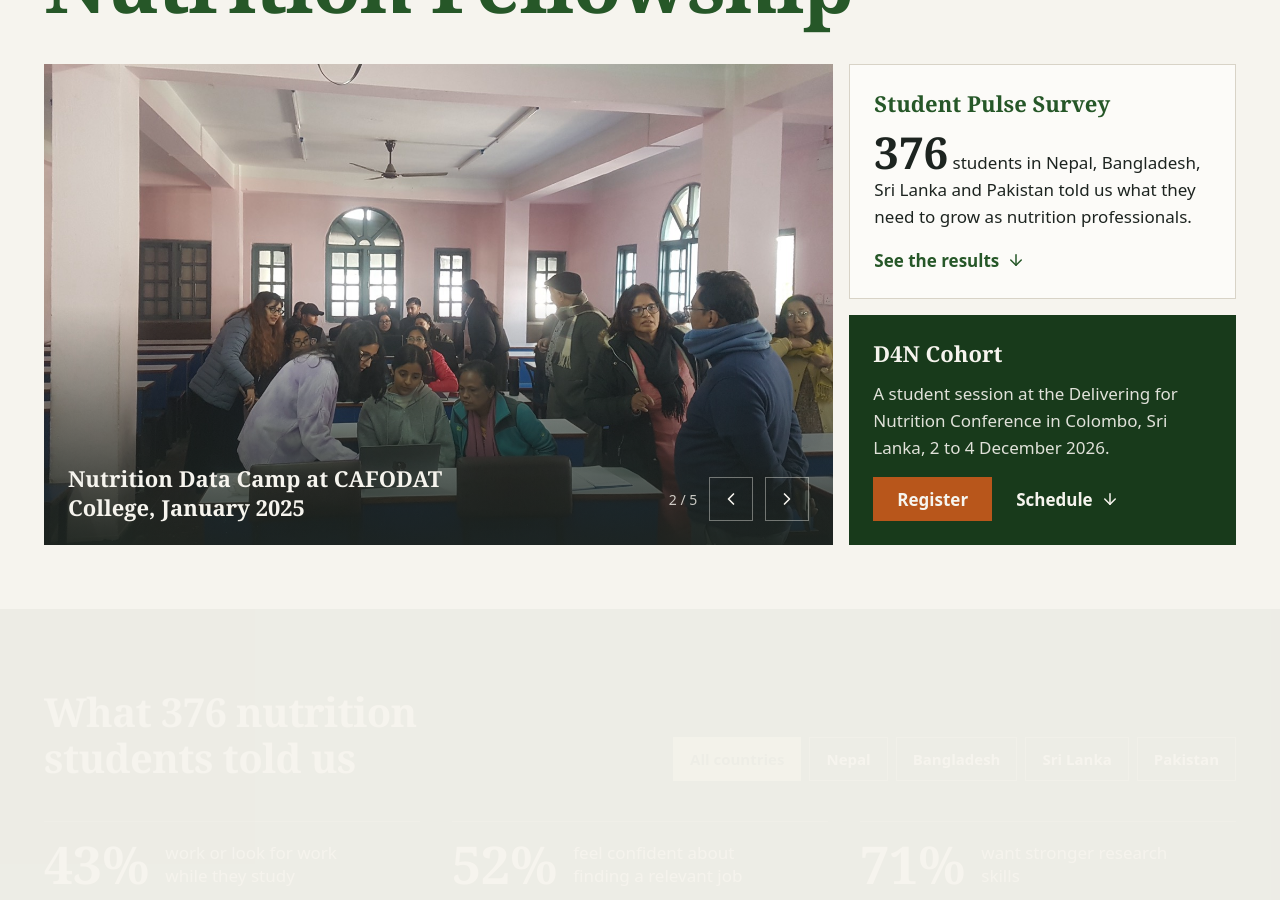
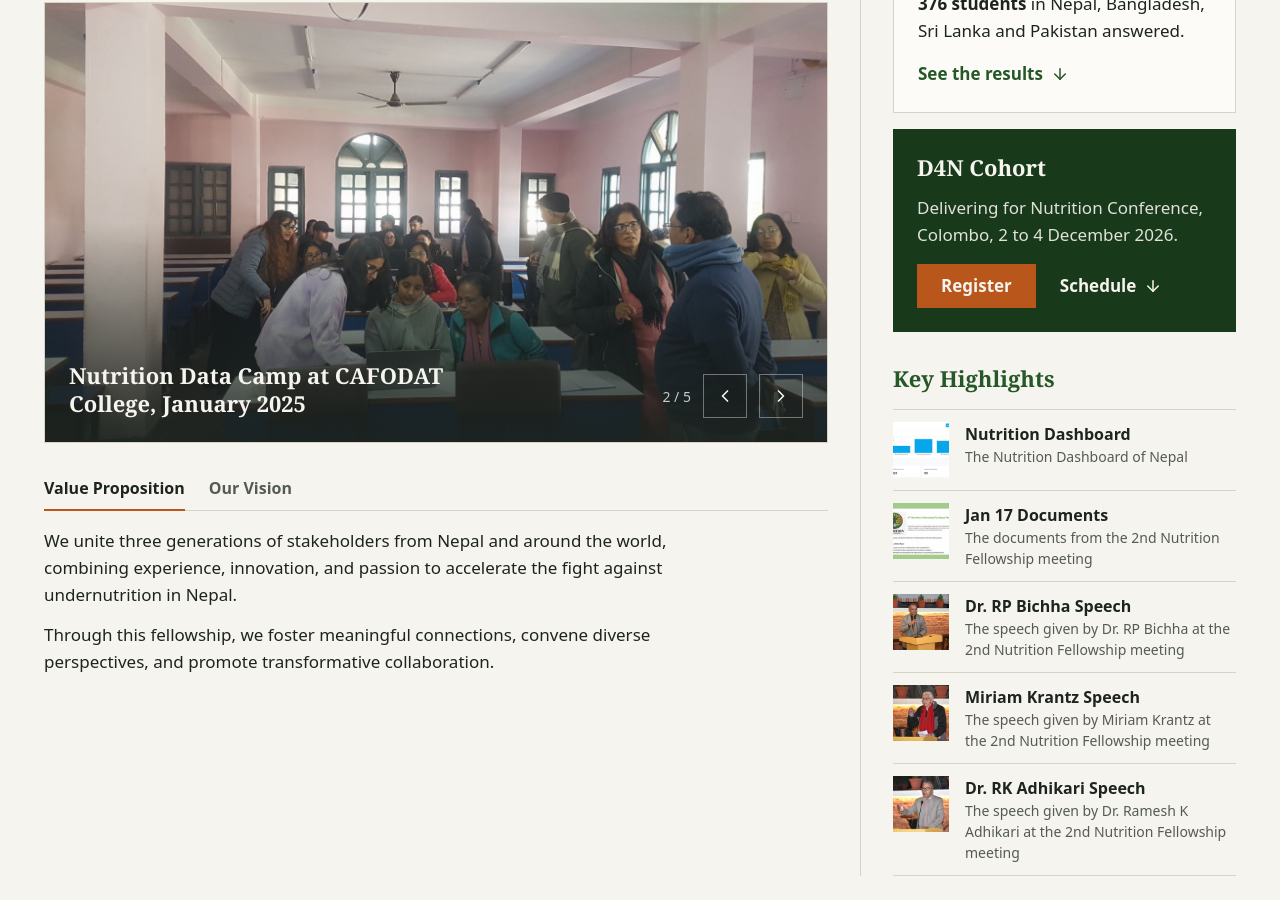
Before and after one commit to vital4nepal/nutrition-fellowship, a React (Create React App) app: page / in a window 1280 px wide. Shown: the part 180-1080 px from the top of the page. Built offline with nearby package versions, Linux system fonts and the light colour scheme.

Commit message:
[style] compact survey charts, restore original hero layout, trim d4n and chapters

```diff
--- a/src/App.js
+++ b/src/App.js
@@ -3,9 +3,7 @@ import Topbar from './components/Topbar';
 import Navbar from './components/Navbar';
 import Hero from './components/Hero';
 import SurveyDashboard from './components/SurveyDashboard';
-import About from './components/About';
 import D4N from './components/D4N';
-import CoverpageRight from './components/CoverpageRight';
 import CountryChapter from './components/CountryChapter';
 import Repository from './components/Repository';
 import Events from './components/Events';
@@ -43,11 +41,9 @@ function App() {
             <main id="main" tabIndex={-1} className="outline-none">
               <Hero />
               <SurveyDashboard />
-              <About />
               <D4N />
               <Initiatives/>
               <CountryChapter />
-              <Section name="highlights" id="highlights"><CoverpageRight /></Section>
               <Repository/>
               <Events/>
               <Section
--- a/src/components/About.js
+++ b/src/components/About.js
@@ -1,38 +1,98 @@
-import React from 'react';
-import { Section, SectionTitle } from './ui';
+import React, { useState } from 'react';
 
-// The vision and the pillars come from the Fellowship brief. Each pillar line is the brief's text, shortened.
-const pillars = [
-  { name: 'Convene', line: 'Build networks that share knowledge and drive collective action.' },
-  { name: 'Celebrate', line: 'Share the stories of nutrition champions and the lessons they learned.' },
-  { name: 'Collaborate', line: 'Advocate for political will, accountability and resources for nutrition.' },
-  { name: 'Connect', line: 'Link global and national institutions for research, data and innovation.' },
-  { name: 'Coach', line: 'Give students and emerging professionals the skills to lead nutrition initiatives.' },
+const pillars = ['Celebrate', 'Convene', 'Coach', 'Collaborate', 'Connect'];
+
+const tabs = [
+  {
+    id: 'value',
+    label: 'Value Proposition',
+    panel: (
+      <div className="space-y-3 text-body text-ink">
+        <p className="max-w-[65ch]">
+          We unite three generations of stakeholders from Nepal and around the world, combining experience, innovation, and passion to accelerate the fight against undernutrition in Nepal.
+        </p>
+        <p className="max-w-[65ch]">
+          Through this fellowship, we foster meaningful connections, convene diverse perspectives, and promote transformative collaboration.
+        </p>
+      </div>
+    ),
+  },
+  {
+    id: 'vision',
+    label: 'Our Vision',
+    panel: (
+      <div className="space-y-3">
+        <p className="max-w-[65ch] font-serif text-sub font-semibold text-green">
+          “No Nepali is deprived of right to be free from undernutrition and suffer from ills effect of overnutrition”
+        </p>
+        <p className="max-w-[65ch] text-body text-muted">
+          “Bound by purpose, United for Nutrition: A fellowship to Nourish Generations”
+        </p>
+        <ul className="flex flex-wrap gap-x-4 gap-y-1 text-ui font-semibold text-green">
+          {pillars.map((pillar) => (
+            <li key={pillar}>{pillar}</li>
+          ))}
+        </ul>
+      </div>
+    ),
+  },
 ];
 
-const About = () => (
-  <Section name="about" id="aboutus" bordered={false}>
-    <SectionTitle>About Us</SectionTitle>
-    <div className="mt-8 grid gap-8 lg:grid-cols-12 lg:gap-12">
-      <blockquote className="font-serif text-[clamp(1.75rem,3.4vw,2.75rem)] font-semibold italic leading-tight text-ink lg:col-span-7">
-        “A world free from the effects of undernutrition and overnutrition.”
-      </blockquote>
-      <div className="space-y-4 text-body lg:col-span-5">
-        <p>
-          We unite three generations of stakeholders from Nepal and around the world, combining experience, innovation, and passion to accelerate the fight against undernutrition.
-        </p>
-        <p className="font-semibold text-green">Bound by purpose, united for nutrition.</p>
+/** The About Us tabs under the slideshow. The arrow keys, Home and End move between the tabs. */
+const About = () => {
+  const [activeTab, setActiveTab] = useState(tabs[0].id);
+
+  const onTabKeyDown = (event) => {
+    const current = tabs.findIndex((tab) => tab.id === activeTab);
+    const targets = {
+      ArrowLeft: (current + tabs.length - 1) % tabs.length,
+      ArrowRight: (current + 1) % tabs.length,
+      Home: 0,
+      End: tabs.length - 1,
+    };
+    if (!(event.key in targets)) return;
+    event.preventDefault();
+    const next = tabs[targets[event.key]].id;
+    setActiveTab(next);
+    document.getElementById(`about-tab-${next}`).focus();
+  };
+
+  return (
+    <div id="aboutus" className="mt-6">
+      <div role="tablist" aria-label="About Us" onKeyDown={onTabKeyDown} className="flex gap-6 border-b border-line">
+        {tabs.map((tab) => (
+          <button
+            key={tab.id}
+            type="button"
+            role="tab"
+            id={`about-tab-${tab.id}`}
+            aria-selected={tab.id === activeTab}
+            aria-controls={`about-panel-${tab.id}`}
+            tabIndex={tab.id === activeTab ? 0 : -1}
+            onClick={() => setActiveTab(tab.id)}
+            className={`-mb-px h-11 border-b-2 text-base font-semibold transition-colors hover:text-green ${
+              tab.id === activeTab ? 'border-accent text-ink' : 'border-transparent text-muted'
+            }`}
+          >
+            {tab.label}
+          </button>
+        ))}
+      </div>
+      <div className="min-h-[140px] pt-4">
+        {tabs.map((tab) => (
+          <div
+            key={tab.id}
+            role="tabpanel"
+            id={`about-panel-${tab.id}`}
+            aria-labelledby={`about-tab-${tab.id}`}
+            hidden={tab.id !== activeTab}
+          >
+            {tab.panel}
+          </div>
+        ))}
       </div>
     </div>
-    <ul className="mt-12 grid border-t border-line sm:grid-cols-2 lg:grid-cols-5">
-      {pillars.map(({ name, line }) => (
-        <li key={name} className="border-b border-line py-5 sm:pr-6 lg:border-b-0 lg:border-l lg:px-6 lg:first:border-l-0 lg:first:pl-0">
-          <h3 className="text-xl text-green">{name}</h3>
-          <p className="mt-2 text-ui text-ink">{line}</p>
-        </li>
-      ))}
-    </ul>
-  </Section>
-);
+  );
+};
 
 export default About;
--- a/src/components/CoverpageRight.js
+++ b/src/components/CoverpageRight.js
@@ -36,8 +36,8 @@ const highlights = [
 
 const CoverpageRight = () => (
   <>
-    <SectionTitle>Key Highlights</SectionTitle>
-    <ul className="mt-6 border-t border-line lg:grid lg:grid-cols-2 lg:gap-x-8">
+    <SectionTitle size="sidebar">Key Highlights</SectionTitle>
+    <ul className="mt-4 border-t border-line">
       {highlights.map((highlight) => (
         <li key={highlight.topic}>
           <a
--- a/src/components/D4N.js
+++ b/src/components/D4N.js
@@ -1,79 +1,35 @@
 import React from 'react';
-import { Section, SectionTitle, SubTitle } from './ui';
+import { Section, SectionTitle } from './ui';
 
 // The session plan from the D4N concept note. `minutes` drives the width of each block on the timeline.
 const schedule = [
-  {
-    minutes: 15,
-    title: 'South Asian student voice',
-    detail: 'Students present the key findings of the multi-country Pulse Survey.',
-    fill: 'bg-green',
-  },
-  {
-    minutes: 25,
-    title: 'From learning to doing',
-    detail: 'Student teams from Nepal, Bangladesh and Sri Lanka show their own analyses of real nutrition data.',
-    fill: 'bg-meadow',
-  },
-  {
-    minutes: 45,
-    title: 'Regional plenary',
-    detail: 'Leaders from government, academia, research and donors discuss how to support the next generation.',
-    fill: 'bg-deep',
-  },
-  {
-    minutes: 5,
-    title: 'South Asia Call to Action',
-    detail: 'The session closes with a call to action shaped by the survey and the discussion.',
-    fill: 'bg-accent',
-  },
-];
-
-const starts = schedule.map((_, index) => schedule.slice(0, index).reduce((sum, part) => sum + part.minutes, 0));
-
-const presentations = [
-  { country: 'Nepal', topic: 'WHA target assessment and what it means for stunting and anemia control' },
-  { country: 'Bangladesh', topic: 'Breastfeeding trends, inequalities and program implications' },
-  { country: 'Sri Lanka', topic: 'Regional review of iodine deficiency and salt iodization' },
+  { minutes: 15, title: 'South Asian student voice', fill: 'bg-green' },
+  { minutes: 25, title: 'From learning to doing', fill: 'bg-meadow' },
+  { minutes: 45, title: 'Regional plenary', fill: 'bg-deep' },
+  { minutes: 5, title: 'South Asia Call to Action', fill: 'bg-accent' },
 ];
 
 const D4N = () => (
   <Section name="d4n" id="d4n">
-    <SectionTitle>D4N Cohort</SectionTitle>
-    <div className="mt-8 grid gap-10 lg:grid-cols-12 lg:gap-12">
+    <div className="grid gap-8 lg:grid-cols-12 lg:gap-12">
       <div className="lg:col-span-5">
-        <SubTitle>Building a fit-for-purpose nutrition workforce in South Asia</SubTitle>
-        <p className="mt-3 max-w-[60ch] text-body">
-          A 90-minute special event at the Delivering for Nutrition (D4N) Conference in Colombo, Sri Lanka, 2 to 4 December 2026. Students bring their survey findings and their own analyses to government, academia and donors.
+        <SectionTitle>D4N Cohort</SectionTitle>
+        <p className="mt-4 max-w-[45ch] text-body">
+          Students present at the Delivering for Nutrition Conference in Colombo, Sri Lanka, 2 to 4 December 2026.
         </p>
-        <ul className="mt-6 border-t border-line">
-          {presentations.map(({ country, topic }) => (
-            <li key={country} className="grid grid-cols-[6.5rem_1fr] gap-4 border-b border-line py-3 text-ui">
-              <span className="font-semibold text-green">{country}</span>
-              <span>{topic}</span>
-            </li>
-          ))}
-        </ul>
       </div>
-
       <div className="lg:col-span-7">
-        <SubTitle>Schedule</SubTitle>
-        <div aria-hidden="true" className="mt-4 flex h-3 gap-0.5">
+        <div aria-hidden="true" className="flex h-2 gap-0.5">
           {schedule.map(({ title, minutes, fill }) => (
             <div key={title} className={fill} style={{ flexGrow: minutes, flexBasis: 0 }} />
           ))}
         </div>
-        <ol className="mt-2">
-          {schedule.map(({ title, detail, minutes, fill }, index) => (
-            <li key={title} className="grid grid-cols-[7.75rem_1fr] gap-4 border-b border-line py-4">
-              <span className="flex items-baseline gap-2 whitespace-nowrap text-ui tabular-nums text-muted">
-                <span aria-hidden="true" className={`h-2.5 w-2.5 shrink-0 ${fill}`} />
-                {starts[index]} to {starts[index] + minutes} min
-              </span>
-              <span>
-                <span className="block text-lg font-semibold text-ink">{title}</span>
-                <span className="mt-1 block text-ui text-muted">{detail}</span>
-              </span>
+        <ol className="mt-1">
+          {schedule.map(({ title, minutes, fill }) => (
+            <li key={title} className="flex items-center gap-3 border-b border-line py-3 text-body">
+              <span aria-hidden="true" className={`h-2.5 w-2.5 shrink-0 ${fill}`} />
+              <span className="font-semibold text-ink">{title}</span>
+              <span className="ml-auto whitespace-nowrap text-meta tabular-nums text-muted">{minutes} min</span>
             </li>
           ))}
         </ol>
--- a/src/components/Hero.js
+++ b/src/components/Hero.js
@@ -1,7 +1,9 @@
 import React, { useEffect, useState } from 'react';
 import { ArrowDown, ChevronLeft, ChevronRight } from 'lucide-react';
 import { ALL, countries, respondentsFor } from '../data/pulseSurvey';
-import { container } from './ui';
+import About from './About';
+import CoverpageRight from './CoverpageRight';
+import { SectionTitle, container } from './ui';
 
 const SLIDE_INTERVAL_MS = 6000;
 
@@ -39,7 +41,7 @@ function Slideshow() {
 
   return (
     <figure
-      className="relative aspect-[4/3] overflow-hidden bg-ink sm:aspect-[16/10] lg:aspect-auto lg:h-full lg:min-h-[30rem]"
+      className="relative aspect-[4/3] overflow-hidden border border-line bg-ink sm:aspect-[16/9]"
       onPointerEnter={(event) => event.pointerType === 'mouse' && setPaused(true)}
       onPointerLeave={(event) => event.pointerType === 'mouse' && setPaused(false)}
       onFocus={() => setPaused(true)}
@@ -87,22 +89,18 @@ const cardLink =
   'inline-flex min-h-11 items-center gap-2 font-semibold underline-offset-4 transition-colors hover:underline';
 
 const Hero = () => (
-  <section data-section="hero" className={`${container} pb-12 pt-8 lg:pb-16 lg:pt-12`}>
-    <h1 className="text-[clamp(2.5rem,6.5vw,5rem)] leading-[1.05] tracking-[-0.02em] text-green">
-      Nutrition Fellowship
-    </h1>
-    <div className="mt-8 grid gap-4 lg:mt-10 lg:grid-cols-12">
+  <section data-section="hero" className={`${container} pb-12 pt-6 lg:pb-16 lg:pt-8`}>
+    <div className="grid gap-10 lg:grid-cols-12 lg:gap-8">
       <div className="lg:col-span-8">
+        <SectionTitle as="h1" className="mb-6 lg:mb-8">Nutrition Fellowship</SectionTitle>
         <Slideshow />
+        <About />
       </div>
-      <div className="grid gap-4 sm:grid-cols-2 lg:col-span-4 lg:grid-cols-1">
+      <div className="grid content-start gap-4 sm:grid-cols-2 lg:col-span-4 lg:grid-cols-1 lg:border-l lg:border-line lg:pl-8">
         <article className="flex flex-col border border-line bg-surface p-6">
           <h2 className="text-sub text-green">Student Pulse Survey</h2>
           <p className="mt-3 text-body">
-            <strong className="font-serif text-[2.75rem] font-semibold leading-none text-ink">
-              {respondentsFor(ALL)}
-            </strong>{' '}
-            students in {countryList} told us what they need to grow as nutrition professionals.
+            <strong className="font-semibold text-ink">{respondentsFor(ALL)} students</strong> in {countryList} answered.
           </p>
           <a href="/#dashboard" className={`${cardLink} mt-auto pt-4 text-green`}>
             See the results
@@ -112,7 +110,7 @@ const Hero = () => (
         <article className="flex flex-col bg-deep p-6 text-paper">
           <h2 className="text-sub">D4N Cohort</h2>
           <p className="mt-3 text-body text-paper/90">
-            A student session at the Delivering for Nutrition Conference in Colombo, Sri Lanka, 2 to 4 December 2026.
+            Delivering for Nutrition Conference, Colombo, 2 to 4 December 2026.
           </p>
           <div className="mt-auto flex flex-wrap items-center gap-x-6 gap-y-2 pt-4">
             {/* No registration link exists yet, so the button is disabled instead of pointing nowhere. */}
@@ -129,6 +127,9 @@ const Hero = () => (
             </a>
           </div>
         </article>
+        <div id="highlights" className="mt-4 sm:col-span-2 lg:col-span-1">
+          <CoverpageRight />
+        </div>
       </div>
     </div>
   </section>
--- a/src/components/SurveyDashboard.js
+++ b/src/components/SurveyDashboard.js
@@ -1,11 +1,11 @@
 import React, { useState } from 'react';
 import {
-  ALL, challenges, countFor, countries, jobConfidence, profile, respondentsFor, sdgOutlook, skills,
+  ALL, challenges, countFor, countries, jobConfidence, respondentsFor, sdgOutlook, skills,
 } from '../data/pulseSurvey';
-import { container } from './ui';
+import { Section, SectionTitle } from './ui';
 
-const views = [{ id: ALL, label: 'All countries' }, ...countries];
-const TOP_ROWS = 6;
+const views = [{ id: ALL, label: 'All' }, ...countries];
+const TOP_ROWS = 4;
 
 const percent = (count, total) => Math.round((count / total) * 100);
 
@@ -18,29 +18,30 @@ const confidenceFill = {
 };
 const sdgFill = { yes: 'bg-chart-pos-strong', no: 'bg-chart-neg-strong', unsure: 'bg-chart-neutral' };
 
-const chartTitle = 'font-serif text-xl font-semibold text-paper';
+const card = 'border border-line bg-surface p-5';
+const cardTitle = 'font-sans text-ui font-semibold text-ink';
 
-/** The six most frequent answers as horizontal bars. Every bar is a share of 100%, so both charts read on one scale. */
-function BarChart({ title, rows, view, total }) {
+/** The most frequent answers as thin bars. Every bar is a share of 100%, so the cards read on one scale. */
+function BarCard({ title, rows, view, total }) {
   const ranked = rows
     .map((row) => ({ ...row, count: countFor(row, view) }))
     .sort((a, b) => b.count - a.count)
     .slice(0, TOP_ROWS);
   return (
-    <figure>
-      <figcaption className={chartTitle}>{title}</figcaption>
-      <ul className="mt-5 space-y-4">
+    <figure className={card}>
+      <figcaption className={cardTitle}>{title}</figcaption>
+      <ul className="mt-4 space-y-3">
         {ranked.map(({ id, label, count }) => {
           const share = percent(count, total);
           return (
             <li key={id} title={`${count} of ${total} students`}>
-              <div className="flex items-baseline justify-between gap-4 text-ui">
-                <span className="text-paper/90">{label}</span>
-                <span className="font-semibold tabular-nums text-paper">{share}%</span>
+              <div className="flex items-baseline justify-between gap-3 text-meta">
+                <span className="text-muted">{label}</span>
+                <span className="font-semibold tabular-nums text-ink">{share}%</span>
               </div>
-              <div className="mt-1.5 h-2.5 bg-paper/10">
+              <div className="mt-1 h-1.5 bg-line/60">
                 <div
-                  className="h-full rounded-r-[4px] bg-meadow transition-[width] duration-500"
+                  className="h-full rounded-r-[4px] bg-green transition-[width] duration-500"
                   style={{ width: `${share}%` }}
                 />
               </div>
@@ -52,13 +53,13 @@ function BarChart({ title, rows, view, total }) {
   );
 }
 
-/** One bar split into the share of each answer. The legend carries every value, so no segment needs a label to be read. */
-function ShareBar({ title, rows, view, total, fills }) {
+/** One bar split into the share of each answer. The legend carries every value. */
+function ShareCard({ title, rows, view, total, fills }) {
   const parts = rows.map((row) => ({ ...row, count: countFor(row, view) }));
   return (
-    <figure>
-      <figcaption className={chartTitle}>{title}</figcaption>
-      <div aria-hidden="true" className="mt-5 flex h-6 gap-0.5">
+    <figure className={card}>
+      <figcaption className={cardTitle}>{title}</figcaption>
+      <div aria-hidden="true" className="mt-4 flex h-3 gap-0.5">
         {parts.map(({ id, count }) => (
           <div
             key={id}
@@ -67,12 +68,12 @@ function ShareBar({ title, rows, view, total, fills }) {
           />
         ))}
       </div>
-      <ul className="mt-4 flex flex-wrap gap-x-6 gap-y-2 text-ui">
+      <ul className="mt-4 space-y-1.5 text-meta">
         {parts.map(({ id, label, count }) => (
           <li key={id} className="flex items-center gap-2" title={`${count} of ${total} students`}>
-            <span aria-hidden="true" className={`h-3 w-3 shrink-0 ${fills[id]}`} />
-            <span className="text-paper/90">{label}</span>
-            <span className="font-semibold tabular-nums text-paper">{percent(count, total)}%</span>
+            <span aria-hidden="true" className={`h-2.5 w-2.5 shrink-0 ${fills[id]}`} />
+            <span className="text-muted">{label}</span>
+            <span className="ml-auto font-semibold tabular-nums text-ink">{percent(count, total)}%</span>
           </li>
         ))}
       </ul>
@@ -80,77 +81,35 @@ function ShareBar({ title, rows, view, total, fills }) {
   );
 }
 
-function Headline({ share, children }) {
-  return (
-    <li className="border-t border-paper/25 pt-4">
-      <p className="flex items-center gap-4 text-body leading-snug text-paper/90">
-        <strong className="font-serif text-[3.25rem] font-semibold leading-none tabular-nums text-paper">{share}%</strong>
-        <span className="max-w-[20ch]">{children}</span>
-      </p>
-    </li>
-  );
-}
-
 const SurveyDashboard = () => {
   const [view, setView] = useState(ALL);
   const total = respondentsFor(view);
-  const count = (rows, id) => countFor(rows.find((row) => row.id === id), view);
-  const workShare = percent(count(profile, 'seeking') + count(profile, 'working'), total);
-  const confidentShare = percent(count(jobConfidence, 'very-confident') + count(jobConfidence, 'confident'), total);
-  const researchShare = percent(count(skills, 'research'), total);
 
   return (
-    <section data-section="dashboard" id="dashboard" className="bg-deep text-paper">
-      <div className={`${container} py-14 lg:py-20`}>
-        <div className="flex flex-wrap items-end justify-between gap-x-10 gap-y-6">
-          <h2 className="max-w-[18ch] text-title-sm text-paper lg:text-display">
-            What {total} nutrition students told us
-          </h2>
-          <div role="group" aria-label="Country" className="flex flex-wrap gap-2">
+    <Section name="dashboard" id="dashboard">
+      <div className="flex flex-wrap items-center justify-between gap-4">
+        <SectionTitle>Student Pulse Survey</SectionTitle>
+        <div role="group" aria-label="Country" className="flex flex-wrap gap-1.5">
           {views.map(({ id, label }) => (
             <button
               key={id}
               type="button"
               aria-pressed={id === view}
               onClick={() => setView(id)}
-                className="min-h-11 border border-paper/40 px-4 text-ui font-semibold text-paper transition-colors hover:border-paper aria-pressed:border-meadow aria-pressed:bg-meadow aria-pressed:text-deep"
+              className="min-h-11 border border-line px-3 text-meta font-semibold text-ink transition-colors hover:border-green aria-pressed:border-green aria-pressed:bg-green aria-pressed:text-paper"
             >
               {label}
             </button>
           ))}
         </div>
       </div>
-
-        <ul className="mt-10 grid gap-6 md:grid-cols-3 md:gap-8">
-          <Headline share={workShare}>work or look for work while they study</Headline>
-          <Headline share={confidentShare}>feel confident about finding a relevant job</Headline>
-          <Headline share={researchShare}>want stronger research skills</Headline>
-        </ul>
-
-        <div className="mt-12 grid gap-x-16 gap-y-12 lg:grid-cols-2">
-          <BarChart title="Skills students want to strengthen" rows={skills} view={view} total={total} />
-          <BarChart title="Challenges students name most" rows={challenges} view={view} total={total} />
-          <ShareBar
-            title="How confident are you about finding a relevant job?"
-            rows={jobConfidence}
-            view={view}
-            total={total}
-            fills={confidenceFill}
-          />
-          <ShareBar
-            title="Will your country reach its nutrition SDG targets?"
-            rows={sdgOutlook}
-            view={view}
-            total={total}
-            fills={sdgFill}
-          />
+      <div className="mt-6 grid gap-4 sm:grid-cols-2 lg:grid-cols-4">
+        <BarCard title="Skills they want" rows={skills} view={view} total={total} />
+        <BarCard title="Top challenges" rows={challenges} view={view} total={total} />
+        <ShareCard title="Confident of a relevant job" rows={jobConfidence} view={view} total={total} fills={confidenceFill} />
+        <ShareCard title="Country will reach SDG targets" rows={sdgOutlook} view={view} total={total} fills={sdgFill} />
       </div>
-
-        <p className="mt-12 border-t border-paper/25 pt-4 text-meta text-paper/75">
-          Source: Nutrition Student Pulse Survey. A student could choose several skills and name several challenges.
-        </p>
-      </div>
-    </section>
+    </Section>
   );
 };
 
--- a/tailwind.config.js
+++ b/tailwind.config.js
@@ -6,9 +6,9 @@ module.exports = {
       paper: "#F6F4EE", surface: "#FCFBF8", ink: "#1D2420", muted: "#545B55",
       line: "#D8D3C7", "line-strong": "#8A877E",
       green: "#265728", deep: "#183A1B", accent: "#B8561B", meadow: "#A5CA8E",
-      // Chart fills on the deep surface: two greens, a neutral and two oranges, checked for color-blind separation.
-      "chart-pos-strong": "#C9F0A8", "chart-pos": "#5FA648", "chart-neutral": "#D5D8D0",
-      "chart-neg": "#EC9440", "chart-neg-strong": "#C4501A",
+      // Chart fills on the light surface: two greens, a neutral and two oranges.
+      "chart-pos-strong": "#265728", "chart-pos": "#7DB56A", "chart-neutral": "#CFCBBE",
+      "chart-neg": "#E8A46C", "chart-neg-strong": "#B8561B",
     },
     borderRadius: { none: "0px", DEFAULT: "0px" },
     boxShadow: { none: "none" },
```
Also changed, not shown: src/components/CountryChapter.js (+21 -30 lines), src/data/pulseSurvey.js (+5 -5 lines). Lines whose indentation alone changed are shown as unchanged.
